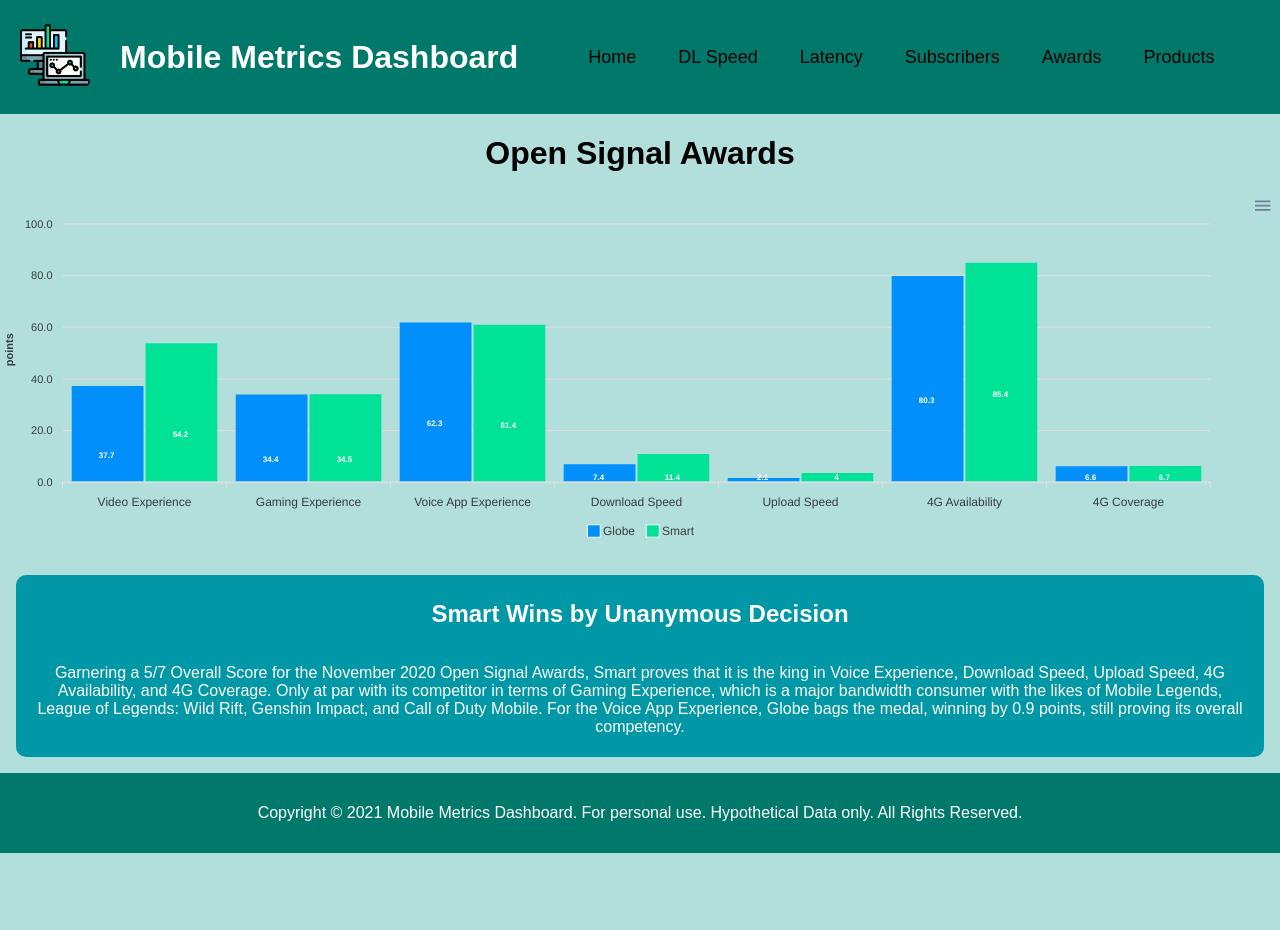
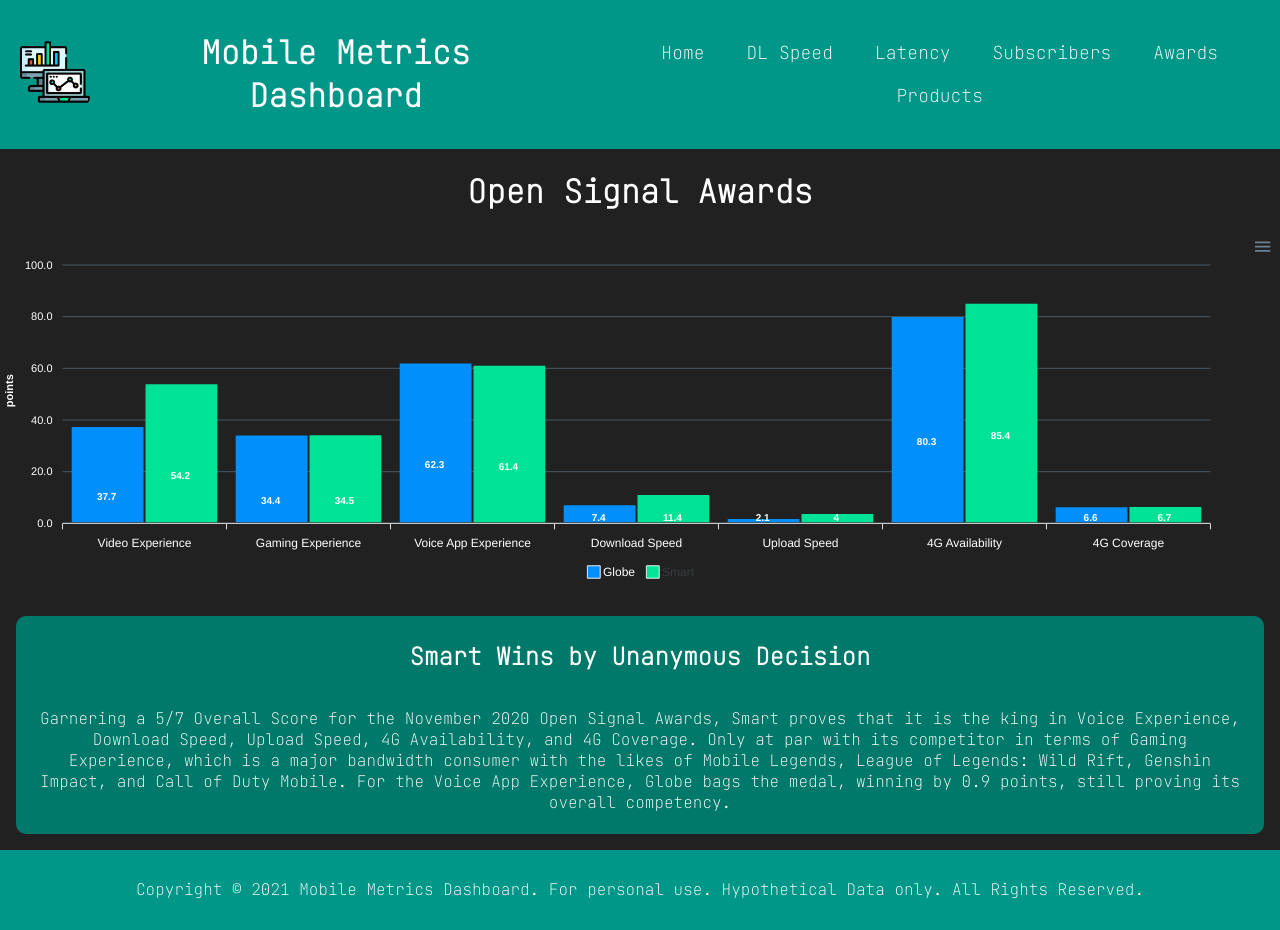
Before and after one commit to kirkalyn13/portfolio-dashboard-site, a React (Create React App) app: page /awards in a window 1280 px wide. Before the commit the page ends 853 px from the top, so only its background shows below. Built offline with nearby package versions, Linux system fonts and the light colour scheme.

Commit message:
theme styles changed

```diff
--- a/public/index.html
+++ b/public/index.html
@@ -10,34 +10,15 @@
       content="Web site created using create-react-app"
     />
     <link rel="apple-touch-icon" href="%PUBLIC_URL%/data_icon.png" />
-    <!--
-      manifest.json provides metadata used when your web app is installed on a
-      user's mobile device or desktop. See https://developers.google.com/web/fundamentals/web-app-manifest/
-    -->
     <link rel="manifest" href="%PUBLIC_URL%/manifest.json" />
-    <!--
-      Notice the use of %PUBLIC_URL% in the tags above.
-      It will be replaced with the URL of the `public` folder during the build.
-      Only files inside the `public` folder can be referenced from the HTML.
-
-      Unlike "/favicon.ico" or "favicon.ico", "%PUBLIC_URL%/favicon.ico" will
-      work correctly both with client-side routing and a non-root public URL.
-      Learn how to configure a non-root public URL by running `npm run build`.
-    -->
+    <link rel="preconnect" href="https://fonts.googleapis.com">
+    <link rel="preconnect" href="https://fonts.googleapis.com">
+    <link rel="preconnect" href="https://fonts.gstatic.com" crossorigin>
+    <link href="https://fonts.googleapis.com/css2?family=JetBrains+Mono:wght@100&display=swap" rel="stylesheet">
     <title>Mobile Metrics Dashboard</title>
   </head>
   <body>
     <noscript>You need to enable JavaScript to run this app.</noscript>
     <div id="root"></div>
-    <!--
-      This HTML file is a template.
-      If you open it directly in the browser, you will see an empty page.
-
-      You can add webfonts, meta tags, or analytics to this file.
-      The build step will place the bundled scripts into the <body> tag.
-
-      To begin the development, run `npm start` or `yarn start`.
-      To create a production bundle, use `npm run build` or `yarn build`.
-    -->
   </body>
 </html>
--- a/src/App.css
+++ b/src/App.css
@@ -1,12 +1,13 @@
 .App {
   text-align: center;
-  font-family: 'Poppins', sans-serif;
 }
 
 body{
-  background-color:#B2DFDB;
+  background-color:#212121;
 }
-
+h1{
+  color: #FFFFFF;
+}
 .header {
   display: flex;
   top: 0;
@@ -14,7 +15,7 @@ body{
   justify-content: flex-start;
   align-items: center;
   min-height: 10vh;
-  background: #00796B;
+  background: #009688;
   color: white;
 }
 
@@ -24,6 +25,7 @@ img{
 }
 .title{
   padding:10px;
+  font-weight:bold;
 }
 
 a {
@@ -38,14 +40,14 @@ footer {
   justify-content: space-around;
   align-items: center;
   min-height: 10vh;
-  background: #00796B;
+  background: #009688;
   color: white;
 }
 .container-talkies{
   display: flex;
   flex-direction: column;
   justify-content: space-evenly;
-  background-color: #0097A7;
+  background-color: #00796B;
   color: #FFFFFF;
   padding: 5px 20px 5px 20px;
   margin: 1rem;
@@ -69,21 +71,26 @@ footer {
 .container-product{
   display: flex;
 }
+.graph{
+    align-items: center;
+}
 
 a:link, a:visited {
-  background-color: #00796B;
-  color: black;
+  background-color: #009688;
+  color: #FFFFFF;
   padding: 10px 20px;
   text-align: center;
   text-decoration: none;
   display: inline-block;
   margin-right:2px;
+  border-radius: 5px;
 }
 
 a:hover, a:active {
-  background-color: #00BCD4;
+  background-color: #B2DFDB;
   border: 3px solid #607D8B;
-  color: white;
+  color: #000000;
+  font-weight: bold;
 }
 .img-container{
   position: sticky;
@@ -116,9 +123,9 @@ a:hover, a:active {
   }
   .container-nav{
     display: flex;
+    justify-content: center;
     align-items: space-around;
-    font-size: smaller;
-    margin: 2px;
+    font-size: x-small;
   }
   header{
     display: flex;
--- a/src/components/About.js
+++ b/src/components/About.js
@@ -13,7 +13,7 @@ const About = () => {
         <div>
             <div className="container-logo">
                 <img src="/images/smartlogo.png" width="400" height="300" alt=""/>
-                <img src="/images/globelogo.png" width="450" height="200" alt=""/>
+                <img src="/images/globelogo.png" width="400" height="200" alt=""/>
             </div>
             <Talkies title={aboutTitle} content={aboutContent} />
             <div className="container-creator">
--- a/src/components/DLSpeed.js
+++ b/src/components/DLSpeed.js
@@ -19,12 +19,32 @@ const options = {
   dataLabels: {
     enabled: false
   },
+  grid:{
+    borderColor: '#455A64'
+  },
+  yaxis:{
+    labels:{
+      style:{
+        colors: ["#FFFFFF"]
+      }
+    }
+  },
   stroke: {
     curve: 'smooth'
   },
+  legend:{
+    labels:{
+      colors: ["#FFFFFF"]
+    }
+  },
   xaxis: {
     type: 'month',
-    categories: ['Jan','Feb','Mar','Apr','May','Jun','Jul','Aug','Sep','Oct','Nov','Dec']
+    categories: ['Jan','Feb','Mar','Apr','May','Jun','Jul','Aug','Sep','Oct','Nov','Dec'],
+    labels: {
+      style: {
+        colors: ["#FFFFFF","#FFFFFF","#FFFFFF","#FFFFFF","#FFFFFF","#FFFFFF","#FFFFFF","#FFFFFF","#FFFFFF","#FFFFFF","#FFFFFF","#FFFFFF"]
+      }
+    }
   },
   tooltip: {
     y: {
@@ -37,7 +57,7 @@ const options = {
 
 const DLSpeed = ({title}) => {
     return (
-        <div>
+        <div className="graph">
             <h1>{title}</h1>
             <ReactApexChart options={options} series={series} type="area" height={350} />
             <Talkies title={dlTitle} content={dlSpeedContent} />
--- a/src/components/Latency.js
+++ b/src/components/Latency.js
@@ -19,12 +19,32 @@ const options = {
   dataLabels: {
     enabled: false
   },
+  yaxis:{
+    labels:{
+      style:{
+        colors: ["#FFFFFF"]
+      }
+    }
+  },
+  grid:{
+    borderColor: '#455A64'
+  },
   stroke: {
     curve: 'smooth'
   },
+  legend:{
+    labels:{
+      colors: ["#FFFFFF"]
+    }
+  },
   xaxis: {
     type: 'month',
-    categories: ['Jan','Feb','Mar','Apr','May','Jun','Jul','Aug','Sep','Oct','Nov','Dec']
+    categories: ['Jan','Feb','Mar','Apr','May','Jun','Jul','Aug','Sep','Oct','Nov','Dec'],
+    labels: {
+      style: {
+        colors: ["#FFFFFF","#FFFFFF","#FFFFFF","#FFFFFF","#FFFFFF","#FFFFFF","#FFFFFF","#FFFFFF","#FFFFFF","#FFFFFF","#FFFFFF","#FFFFFF"]
+      }
+    }
   },
   tooltip: {
     y: {
@@ -37,7 +57,7 @@ const options = {
 
 const Latency = ({title}) => {
     return (
-        <div>
+        <div className="graph">
             <h1>{title}</h1>
             <ReactApexChart options={options} series={series} type="area" height={350} />
             <Talkies title={latencyTitle} content={latencyContent} />
--- a/src/components/OpenSignal.js
+++ b/src/components/OpenSignal.js
@@ -27,7 +27,8 @@ const series = [{
       enabled: true,
       offsetY: -20,
       style:{
-        fontSize: '8px',
+        fontSize: '10px',
+        colors: ["#FFFFFF"]
       }
     },
     stroke: {
@@ -35,12 +36,33 @@ const series = [{
       width: 2,
       colors: ['transparent']
     },
+    legend:{
+      labels:{
+        colors: ["#FFFFFF"]
+      }
+    },
+    grid:{
+      borderColor: '#455A64'
+    },
     xaxis: {
       categories: ['Video Experience','Gaming Experience','Voice App Experience','Download Speed','Upload Speed','4G Availability','4G Coverage'],
+      labels: {
+        style: {
+          colors: ["#FFFFFF","#FFFFFF","#FFFFFF","#FFFFFF","#FFFFFF","#FFFFFF","#FFFFFF"]
+        }
+      }
     },
     yaxis: {
       title: {
-        text: 'points'
+        text: 'points',
+        style:{
+          color: "#FFFFFF"
+        }
+      },
+      labels:{
+        style:{
+          colors: ["#FFFFFF"]
+        }
       }
     },
     fill: {
@@ -57,7 +79,7 @@ const series = [{
 
 const OpenSignal = ({title}) => {
     return (
-        <div>
+        <div className="graph">
             <h1>{title}</h1>
             <ReactApexChart options={options} series={series} type="bar" height={350} />
             <Talkies title={osTitle} content={osContent} />
--- a/src/components/Users.js
+++ b/src/components/Users.js
@@ -20,7 +20,10 @@ const options = {
       }
     }],
     legend: {
-        position: 'bottom'
+        position: 'bottom',
+        labels:{
+          colors: ["#FFFFFF"]
+        }
       },
     tooltip: {
         y: {
@@ -33,7 +36,7 @@ const options = {
 
 const Users = ({title}) => {
     return (
-        <div>
+        <div className="graph">
             <h1>{title}</h1>
             <ReactApexChart options={options} series={series} type="donut" height={300}/>
             <Talkies title={usersTitle} content={subsContent} />
--- a/src/index.css
+++ b/src/index.css
@@ -1,6 +1,6 @@
 body {
   margin: 0;
-  font-family: -apple-system, BlinkMacSystemFont, 'Segoe UI', 'Roboto', 'Oxygen',
+  font-family: 'JetBrains Mono', monospace, 'Segoe UI', 'Roboto', 'Oxygen',
     'Ubuntu', 'Cantarell', 'Fira Sans', 'Droid Sans', 'Helvetica Neue',
     sans-serif;
   -webkit-font-smoothing: antialiased;
```
Also changed, not shown: public/images/globelogo.png, public/images/smartlogo.png.
